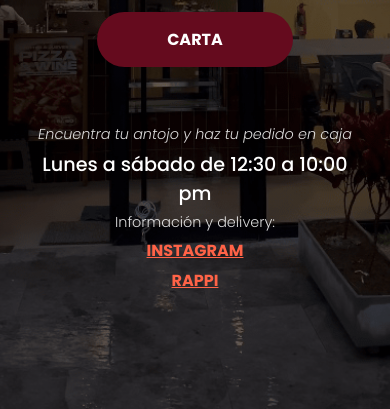
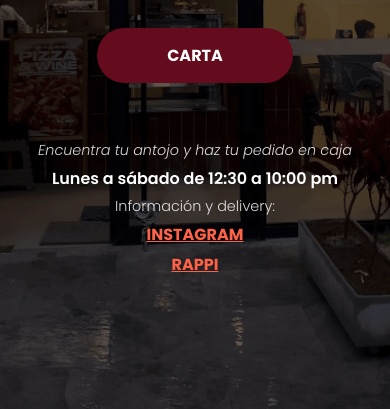
Before and after one commit to ndreea/dos-paladares, a plain HTML site: page index.html in a window 390 px wide. Shown: the part 435-844 px from the top of the page. Drawn offline with Linux system fonts and the light colour scheme.

Commit message:
Se ha modificado el grosor y tamaño de las tipografías en estilos-index.css

```diff
--- a/css/estilos-index.css
+++ b/css/estilos-index.css
@@ -93,7 +93,7 @@ body::before {
 
 .contenedor .footer .datos .horario {
     font-size: 1.4rem;
-    font-weight: 500;
+    font-weight: 600;
 }
 
 .contenedor .footer .datos .nota,
@@ -196,7 +196,7 @@ body::before {
     }
 
     .contenedor .footer .datos .horario {
-        font-size: 1.2rem;
+        font-size: 1rem;
     }
 
     .contenedor .footer .datos .nota,
```
